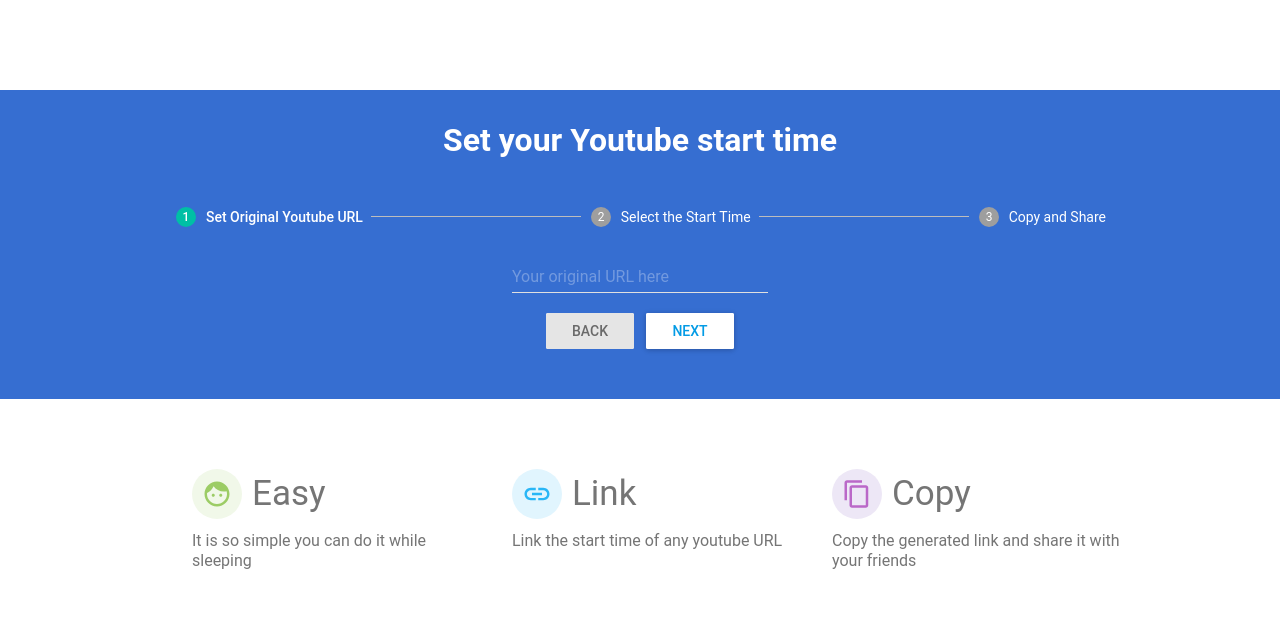
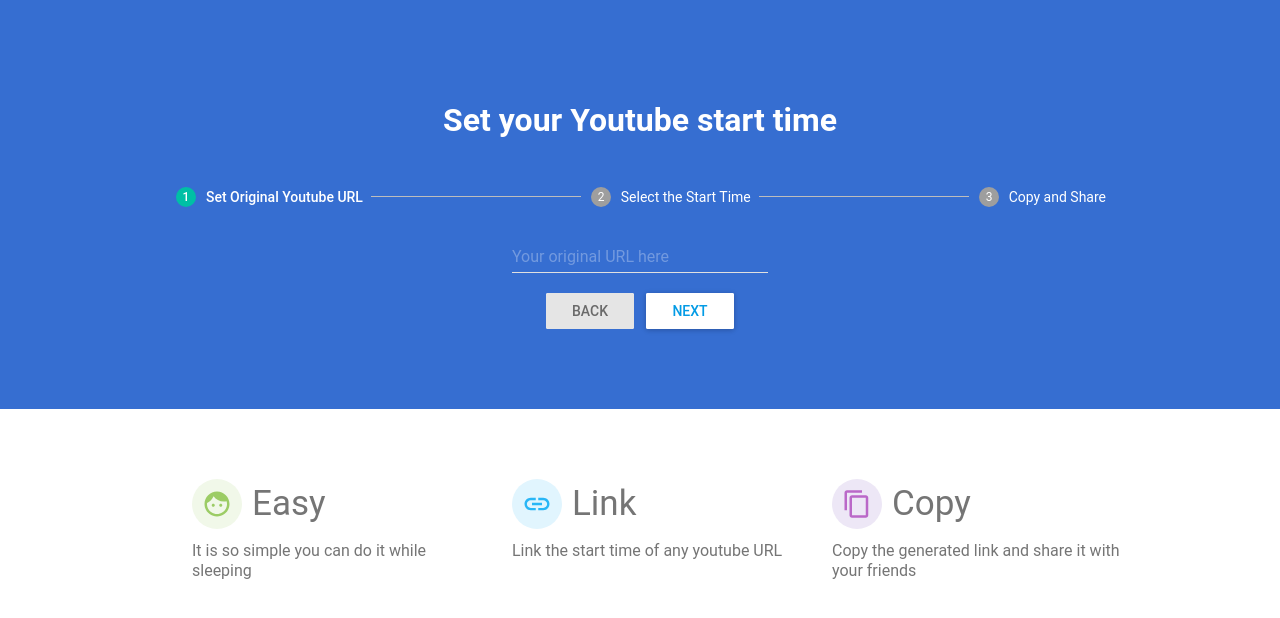
Before and after one commit to chardmd/youtube-clipstart, a React (Create React App) app: page / in a window 1280 px wide. Shown: the top 618 px of the page. Built offline with nearby package versions, Linux system fonts and the light colour scheme; what react-tap-event-plugin would draw is missing.

Commit message:
removed header component.

```diff
--- a/src/containers/HomePage/HomePage.css
+++ b/src/containers/HomePage/HomePage.css
@@ -1,9 +1,5 @@
-.HomePage {
-    margin-top: 50px;
-}
-
 .HomePage .container {
-    padding: 10px 50px 50px 50px;
+    padding: 80px;
     color: #ffffff;
     background-color: #366ed1;
 }
--- a/src/containers/HomePage/HomePage.js
+++ b/src/containers/HomePage/HomePage.js
@@ -73,7 +73,6 @@ class HomePage extends Component {
 
         return (
             <div className="HomePage">
-                <Header />
                 <div className="container">
                     <div>
                         <h1>Set your Youtube start time</h1>
```
